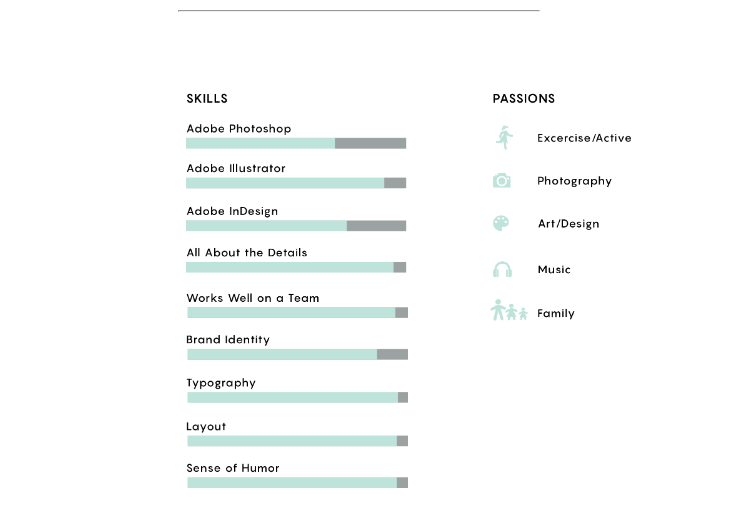
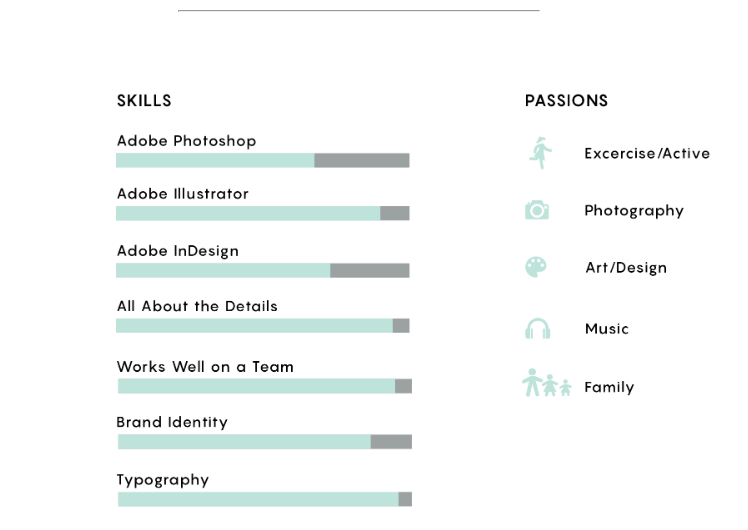
Before and after one commit to kdegodoy/kdegodoy.github.io, a plain HTML site: page about.html in a window 1280 px wide. Shown: the part 312-842 px from the top of the page, 532-1280 px from the left. Before the commit the page ends 812 px from the top, so only its background shows below. Drawn offline with Linux system fonts and the light colour scheme.

Commit message:
Update about.html

```diff
--- a/about.html
+++ b/about.html
@@ -55,7 +55,7 @@
 <br>
 
 <footer>
-	<img src="skills.png" width="450" margin-top: 70px; hspace="70">
+	<img src="skills.png" width="600">
 
 </footer>
 </html>
```
